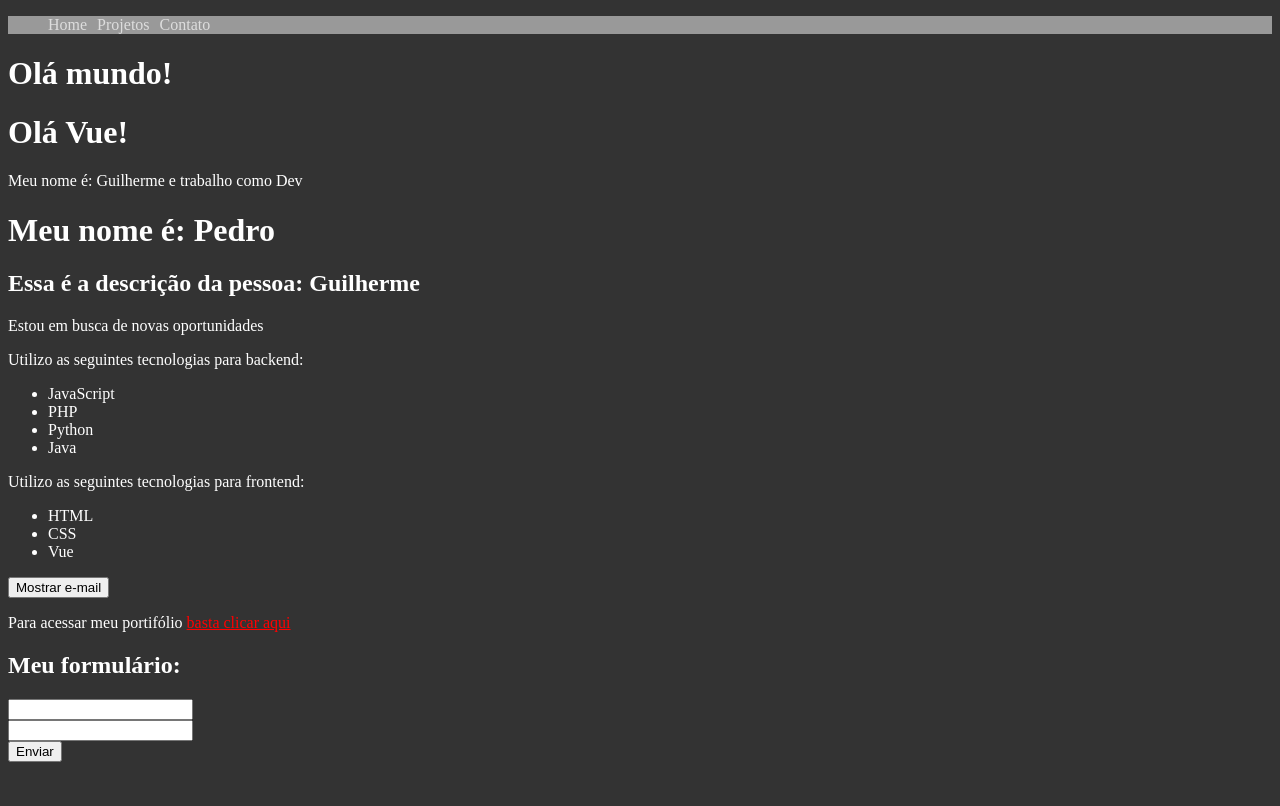
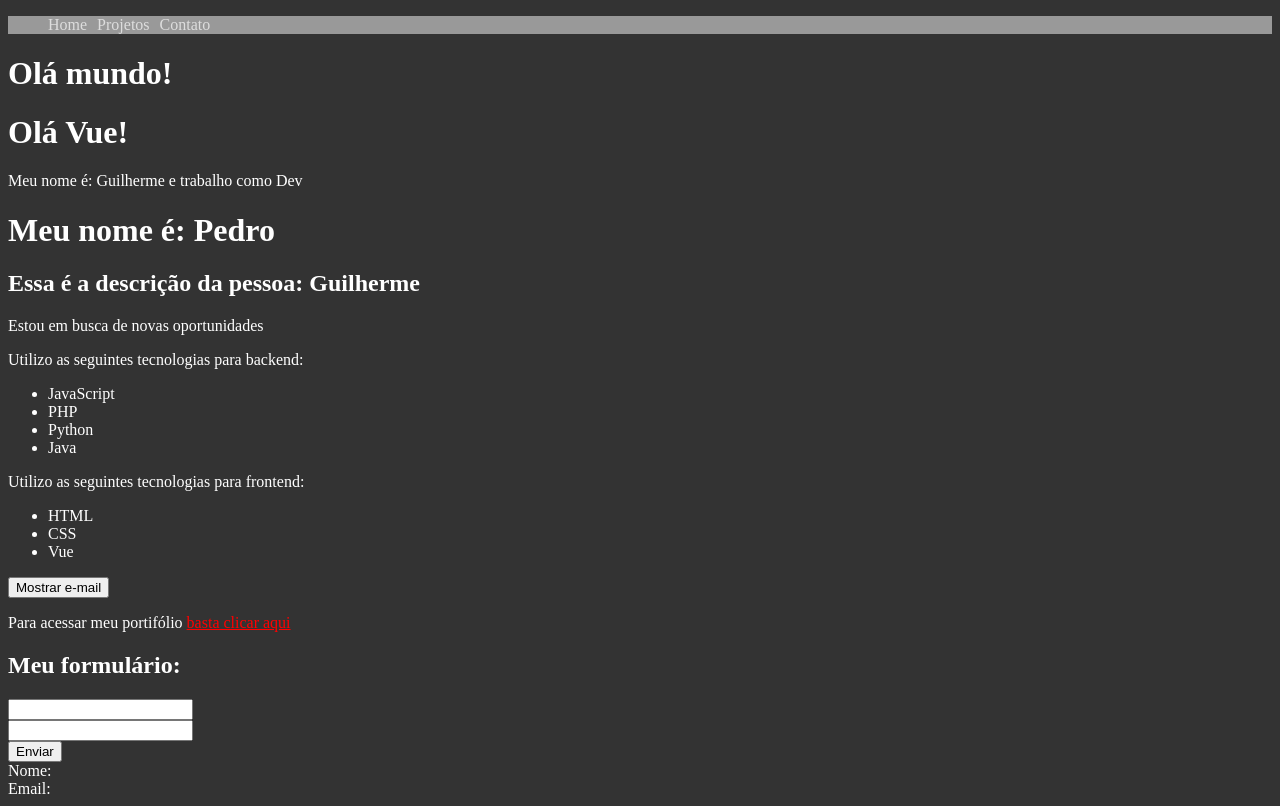
Before and after one commit to guilherme-a-pinheiro/burger-site-vue3, a Vue app in the folder aplicacao/: page / in a window 1280 px wide. Built offline with nearby package versions, Linux system fonts and the light colour scheme.

Commit message:
test events

```diff
--- a/aplicacao/src/components/Form.vue
+++ b/aplicacao/src/components/Form.vue
@@ -11,6 +11,12 @@
                 </div>
                 <div>
                     <Submit />
+                    <div>
+                        Nome: {{ name }}
+                        <div>
+                            Email: {{ email }}
+                        </div>
+                    </div>
                 </div>
             </div>
         </form>
```
